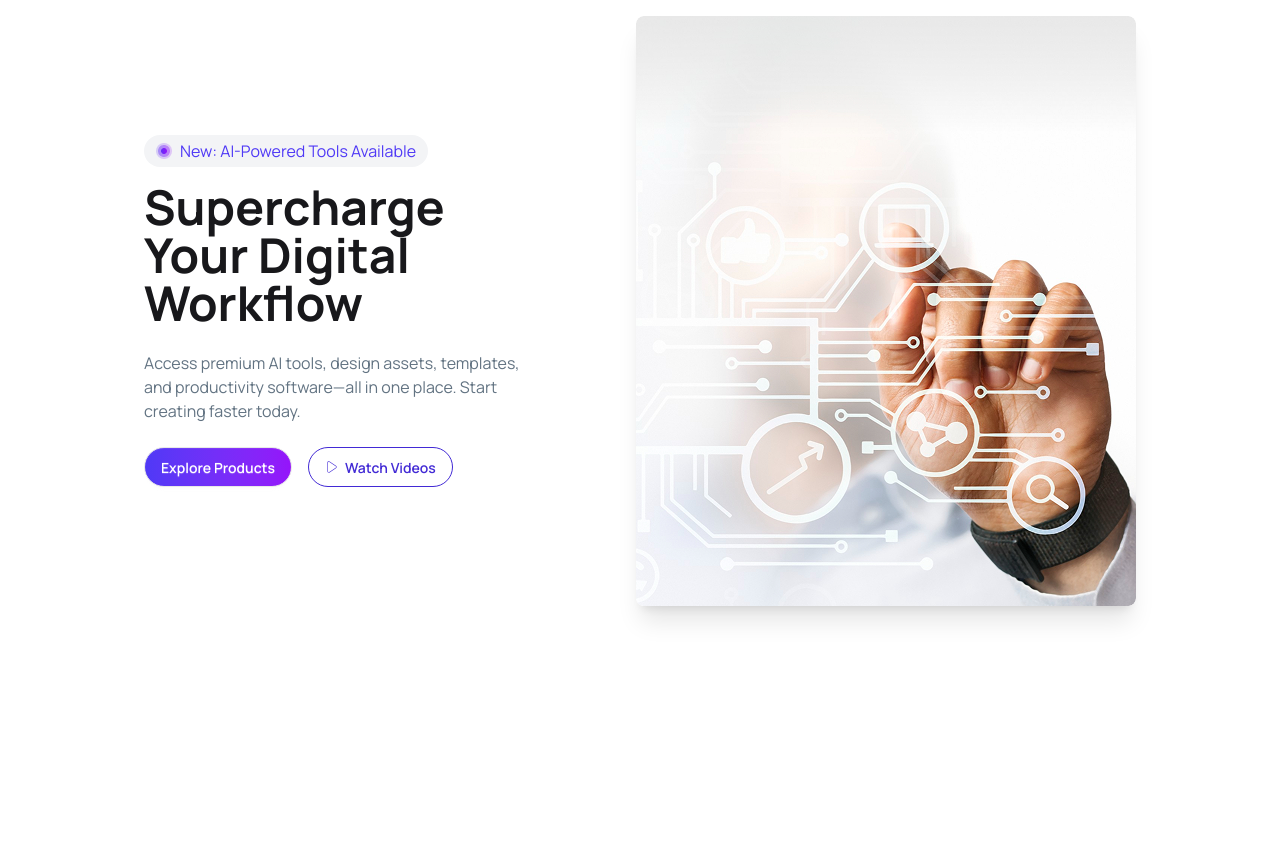
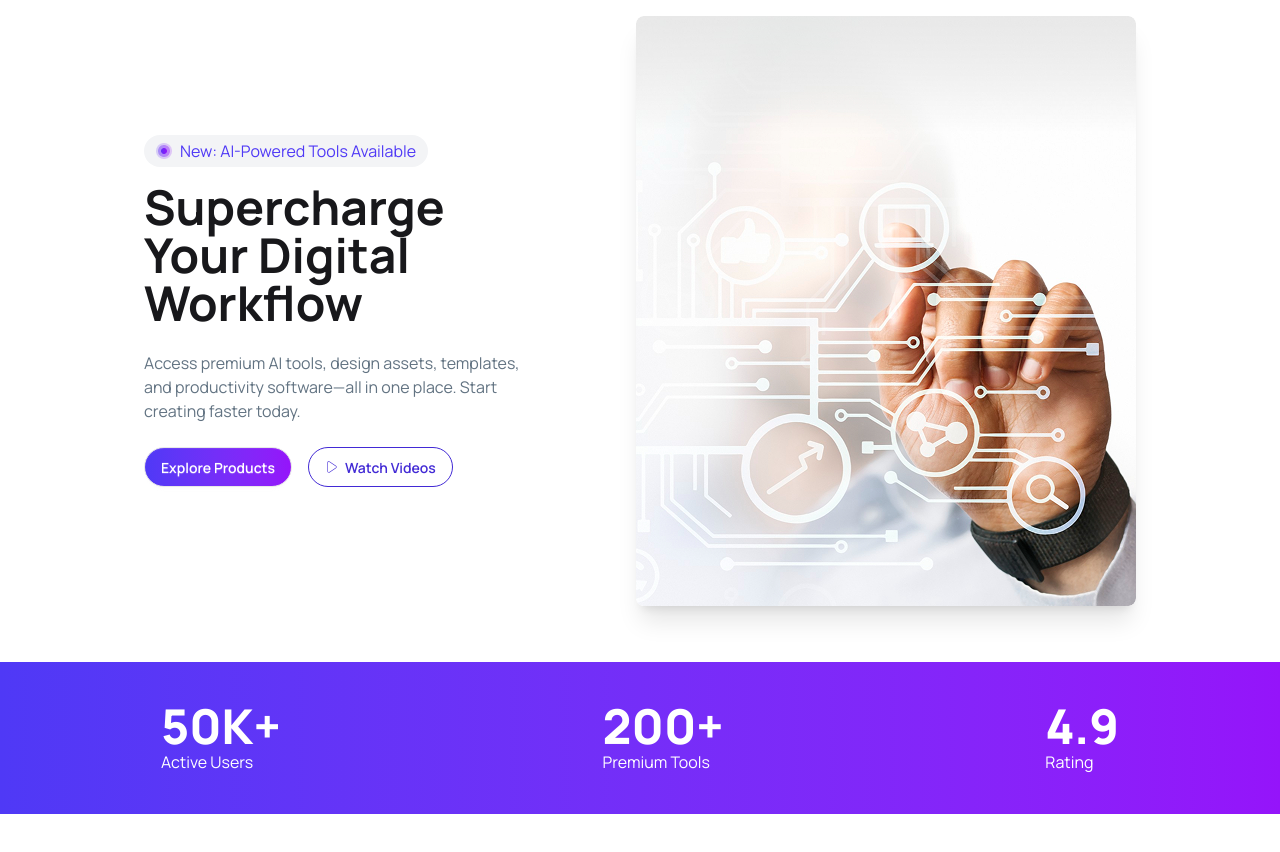
Before and after one commit to wdev-jahidhasan/digitools-purchase, a React (Vite) app: page / in a window 1280 px wide. Before the commit the page ends 800 px from the top, so only its background shows below. Built offline with nearby package versions, Linux system fonts and the light colour scheme.

Commit message:
stat section added

```diff
--- a/src/App.jsx
+++ b/src/App.jsx
@@ -1,6 +1,7 @@
 import './App.css'
 import Banner from './Component/Banner'
 import Navbar from './Component/Navbar'
+import Statistics from './Component/Statistics'
 
 function App() {
 
@@ -8,6 +9,7 @@ function App() {
     <>
     {/* <Navbar></Navbar> */}
     <Banner></Banner>
+    <Statistics></Statistics>
     </>
   )
 }
--- /dev/null
+++ b/src/Component/Statistics.jsx
@@ -0,0 +1,24 @@
+import React from 'react';
+
+const Statistics = () => {
+  return (
+    <div className='bg-linear-to-r from-[#4F39F6] to-[#9514FA] text-white flex justify-around my-10 py-10'>
+      <div>
+        <h1 className='text-5xl font-black'>50K+</h1>
+        <p>Active Users</p>
+      </div>
+
+      <div>
+        <h1 className='text-5xl font-black'>200+</h1>
+        <p>Premium Tools</p>
+      </div>
+
+      <div>
+        <h1 className='text-5xl font-black'>4.9</h1>
+        <p>Rating</p>
+      </div>
+    </div>
+  );
+};
+
+export default Statistics;
```
